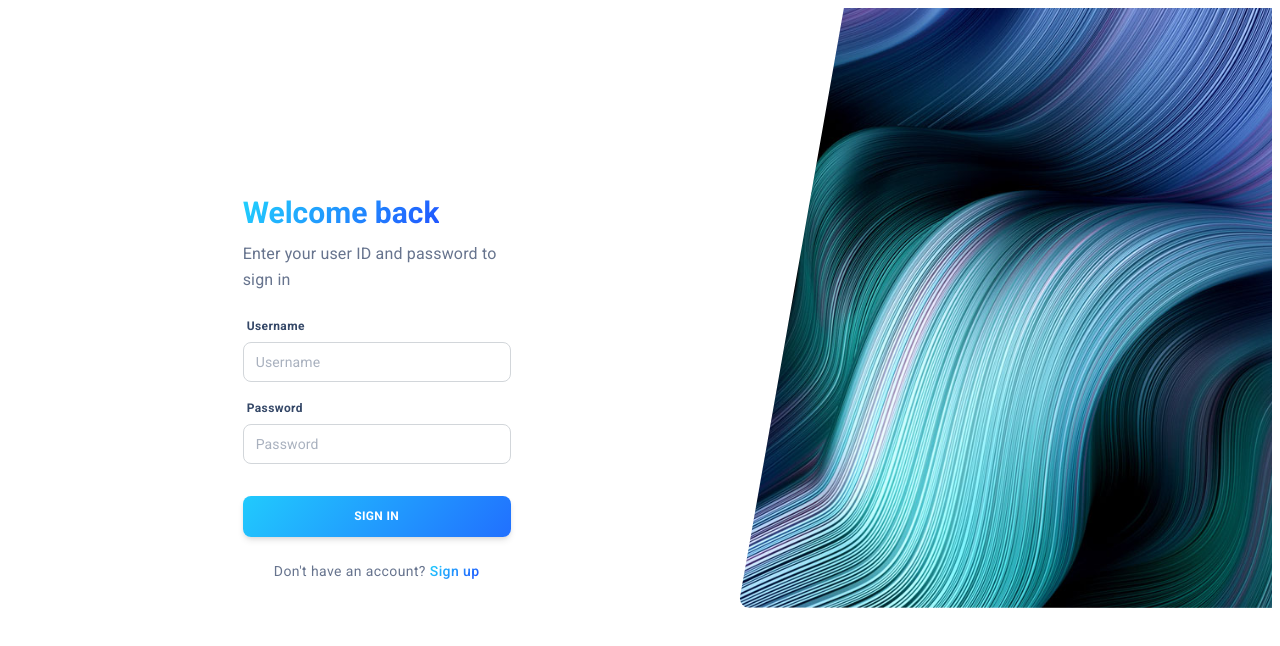
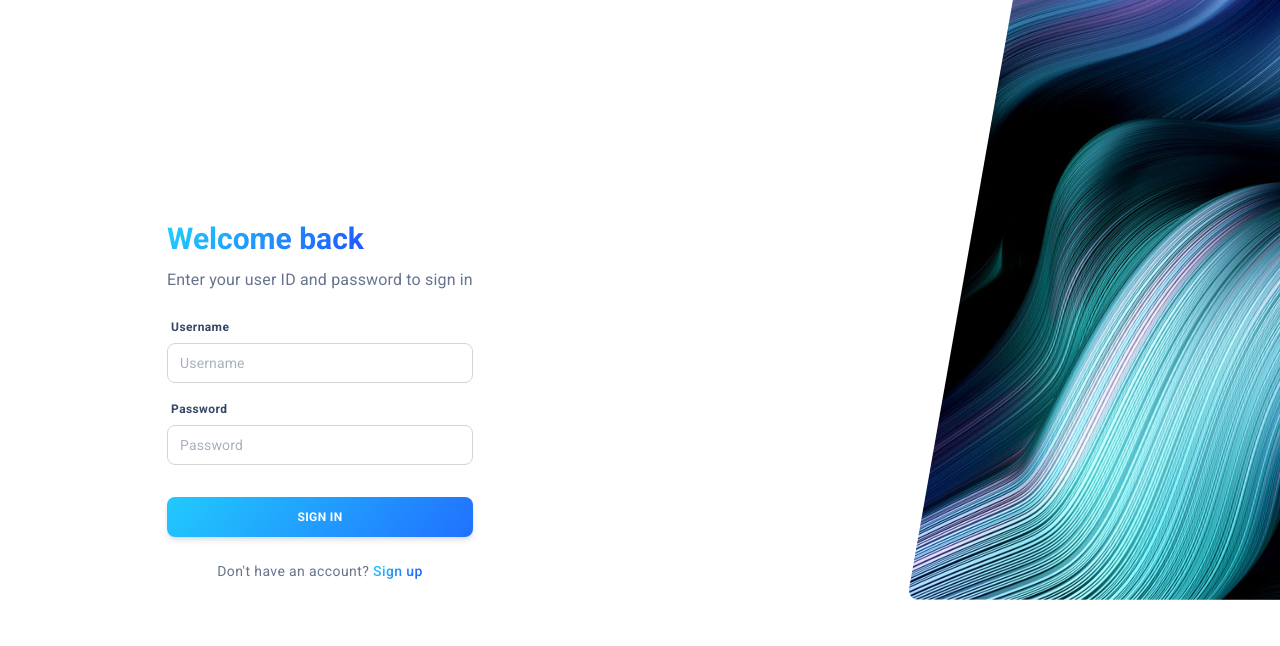
Before and after one commit to DeCastelino/expressYOU, a React (Create React App) app in the folder frontend/: page / in a window 1280 px wide. Shown: the top 646 px of the page. Built offline with nearby package versions, Linux system fonts and the light colour scheme.

Commit message:
sign-in page in now responsive

```diff
--- a/frontend/src/examples/LayoutContainers/PageLayout/index.js
+++ b/frontend/src/examples/LayoutContainers/PageLayout/index.js
@@ -21,7 +21,10 @@ function PageLayout({ background, children }) {
     }, [pathname]);
 
     return (
-        <SuiBox bgColor={background} sx={{ overflow: "hidden" }}>
+        <SuiBox
+            bgColor={background}
+            sx={{ overflow: "hidden", margin: -1, padding: 0 }}
+        >
             {children}
         </SuiBox>
     );
--- a/frontend/src/layouts/authentication/components/BasicLayout/index.js
+++ b/frontend/src/layouts/authentication/components/BasicLayout/index.js
@@ -60,11 +60,12 @@ function BasicLayout({ title, description, image, children }) {
                     left: "50%",
                     transform: "translate(-50%, -30%)",
                     width: "90%",
+                    maxWidth: "1500px",
                     paddingX: 2,
                 }}
             >
                 <Grid container spacing={1} justifyContent="center">
-                    <Grid item xs={12} sm={6}>
+                    <Grid item xs={12} sm={10} md={8} lg={8}>
                         {children}
                     </Grid>
                 </Grid>
--- a/frontend/src/layouts/authentication/components/CoverLayout/index.js
+++ b/frontend/src/layouts/authentication/components/CoverLayout/index.js
@@ -1,18 +1,3 @@
-/**
-=========================================================
-* Soft UI home React - v3.0.0
-=========================================================
-
-* Product Page: https://www.creative-tim.com/product/soft-ui-home-react
-* Copyright 2021 Creative Tim (https://www.creative-tim.com)
-
-Coded by www.creative-tim.com
-
- =========================================================
-
-* The above copyright notice and this permission notice shall be included in all copies or substantial portions of the Software.
-*/
-
 // prop-types is a library for typechecking of props
 import PropTypes from "prop-types";
 
@@ -37,16 +22,21 @@ function CoverLayout({
 }) {
     return (
         <PageLayout background="white">
+            <Grid container height="100vh">
                 <Grid
-                container
-                justifyContent="center"
+                    item
+                    xs={12}
+                    sm={12}
+                    md={6}
+                    lg={6}
+                    xl={6}
                     sx={{
-                    minHeight: "75vh",
-                    margin: 0,
+                        display: "flex",
+                        alignItems: "center",
+                        justifyContent: "center",
                     }}
                 >
-                <Grid item xs={11} sm={8} md={5} xl={3}>
-                    <SuiBox mt={top}>
+                    <SuiBox>
                         <SuiBox pt={3} px={3}>
                             {!header ? (
                                 <>
@@ -75,31 +65,29 @@ function CoverLayout({
                         <SuiBox p={3}>{children}</SuiBox>
                     </SuiBox>
                 </Grid>
-                <Grid item xs={12} md={5}>
+                <Grid
+                    item
+                    xl={6}
+                    lg={6}
+                    md={6}
+                    display={{ xs: "none", sm: "none", md: "block" }}
+                >
                     <SuiBox
-                        height="100%"
-                        display={{ xs: "none", md: "block" }}
+                        height="75%"
                         position="relative"
-                        right={{ md: "-12rem", xl: "-16rem" }}
-                        mr={-16}
+                        right={{ md: "-12rem", xl: "-20rem" }}
                         sx={{
+                            display: "flex",
+                            justifyContent: "flex-end",
                             transform: "skewX(-10deg)",
                             overflow: "hidden",
                             borderBottomLeftRadius: ({
                                 borders: { borderRadius },
                             }) => borderRadius.lg,
-                        }}
-                    >
-                        <SuiBox
-                            ml={-8}
-                            height="100%"
-                            sx={{
                             backgroundImage: `url(${image})`,
                             backgroundSize: "cover",
-                                transform: "skewX(10deg)",
                         }}
-                        />
-                    </SuiBox>
+                    ></SuiBox>
                 </Grid>
             </Grid>
         </PageLayout>
```
Also changed, not shown: frontend/src/layouts/authentication/sign-up/index.js (+6 -10 lines), 2 other files (tests, documents, lock files or other folders). Lines whose indentation alone changed are shown as unchanged.
